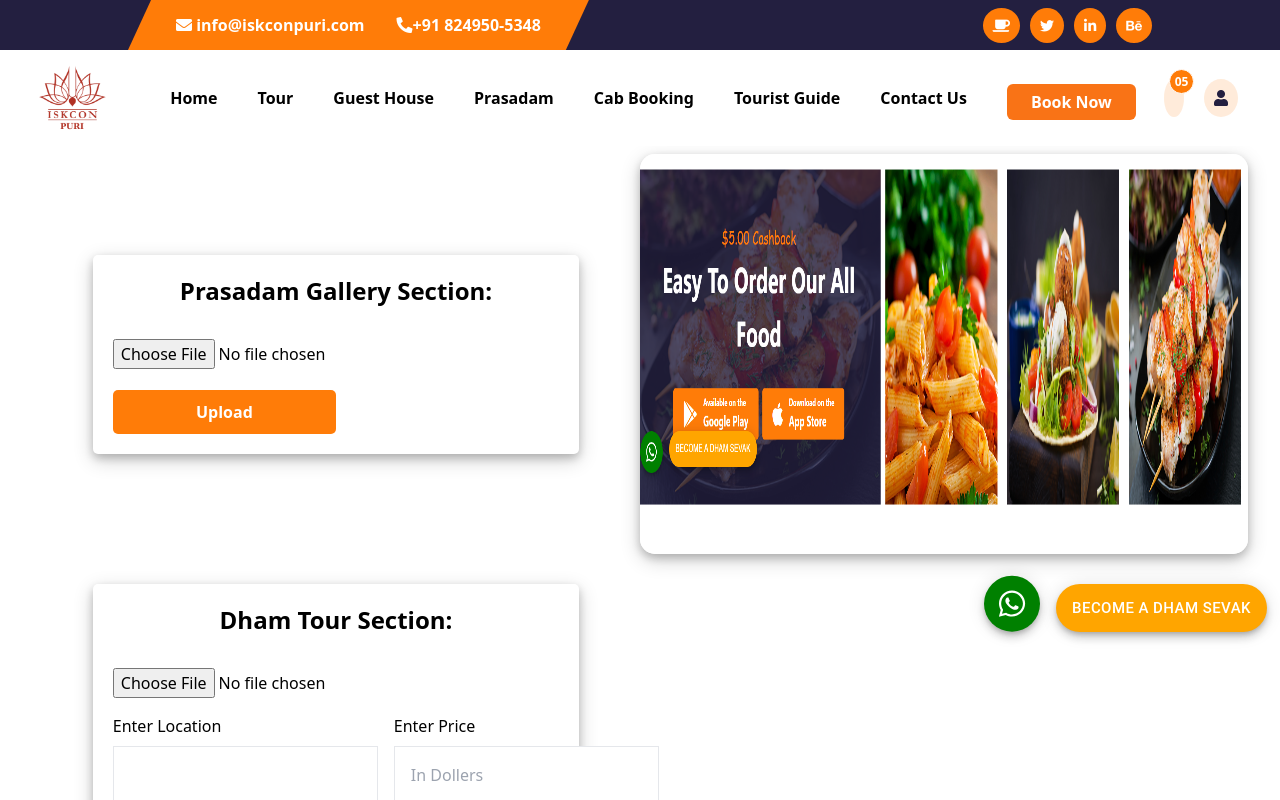
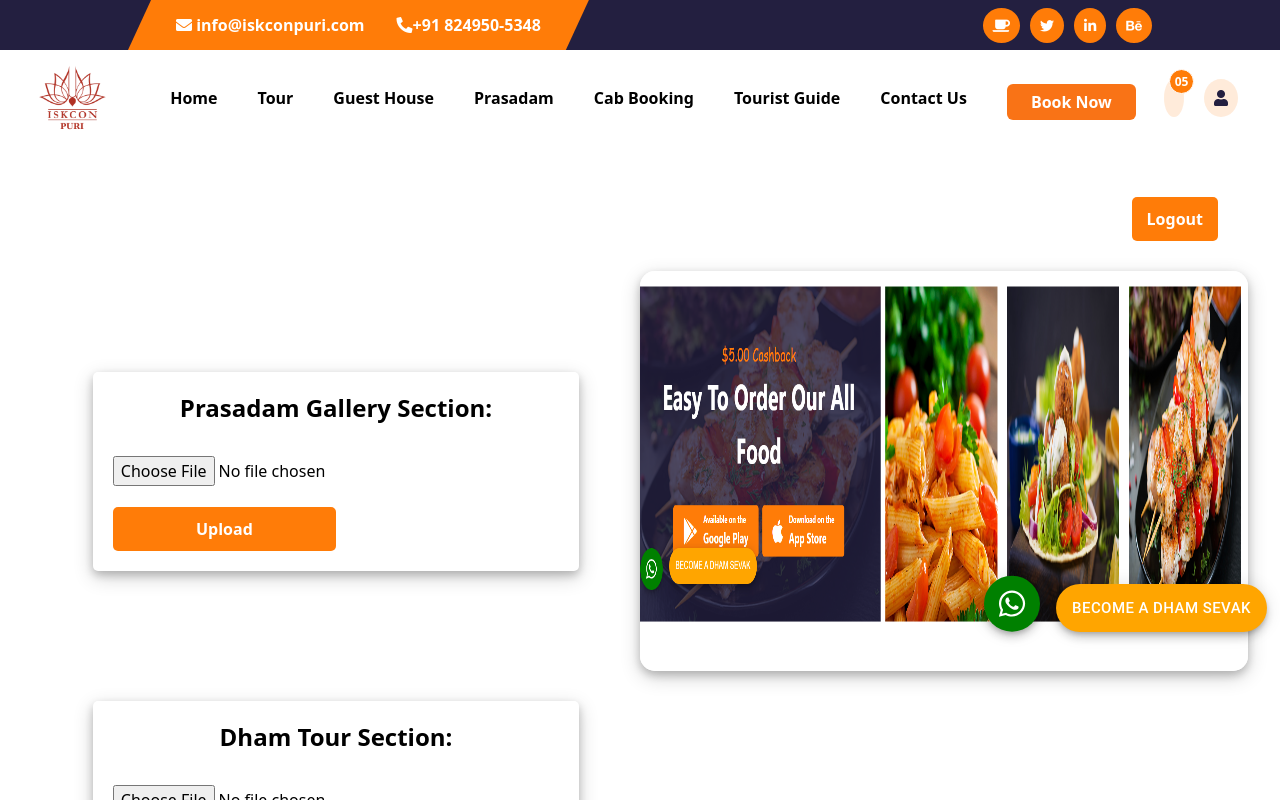
Before and after one commit to bikash-barik/isckonpuri_guesthouse, a React (Create React App) app: page /upload in a window 1280 px wide. Shown: the top 800 px of the page. Built offline with nearby package versions, Linux system fonts and the light colour scheme; no server answers; sample sign-in values are in the browser's storage.

Commit message:
logout btn fixed

```diff
--- a/src/components/uploaddata.css
+++ b/src/components/uploaddata.css
@@ -56,6 +56,17 @@
   cursor: pointer;
 }
 
+.logoutbtn{
+    padding: 10px 15px;
+    background-color: #ff7c08;
+    border: none;
+    color: white;
+    border-radius: 15px;
+    font-weight: 700;
+    width: 100%;
+    cursor: pointer;
+}
+
 .loadingimagediv{
     display: flex;
     flex-direction: column;
--- a/src/pages/UploadData.jsx
+++ b/src/pages/UploadData.jsx
@@ -506,10 +506,10 @@ const ImageUpload = () => {
         </div>
       </section>
       :
-      <div className="uploadimagediv">
+      <div className="uploadimagediv pt-28">
         <div className="logoutbtndiv">
           <div className="logoutbtninnerdiv">
-            <button className="uploadimagebtn" onClick={handleLogout} style={{ borderRadius: "5px" }}>
+            <button className="logoutbtn" onClick={handleLogout} style={{ marginTop: "5px", borderRadius: "5px" }}>
               Logout
             </button>
           </div>
```
